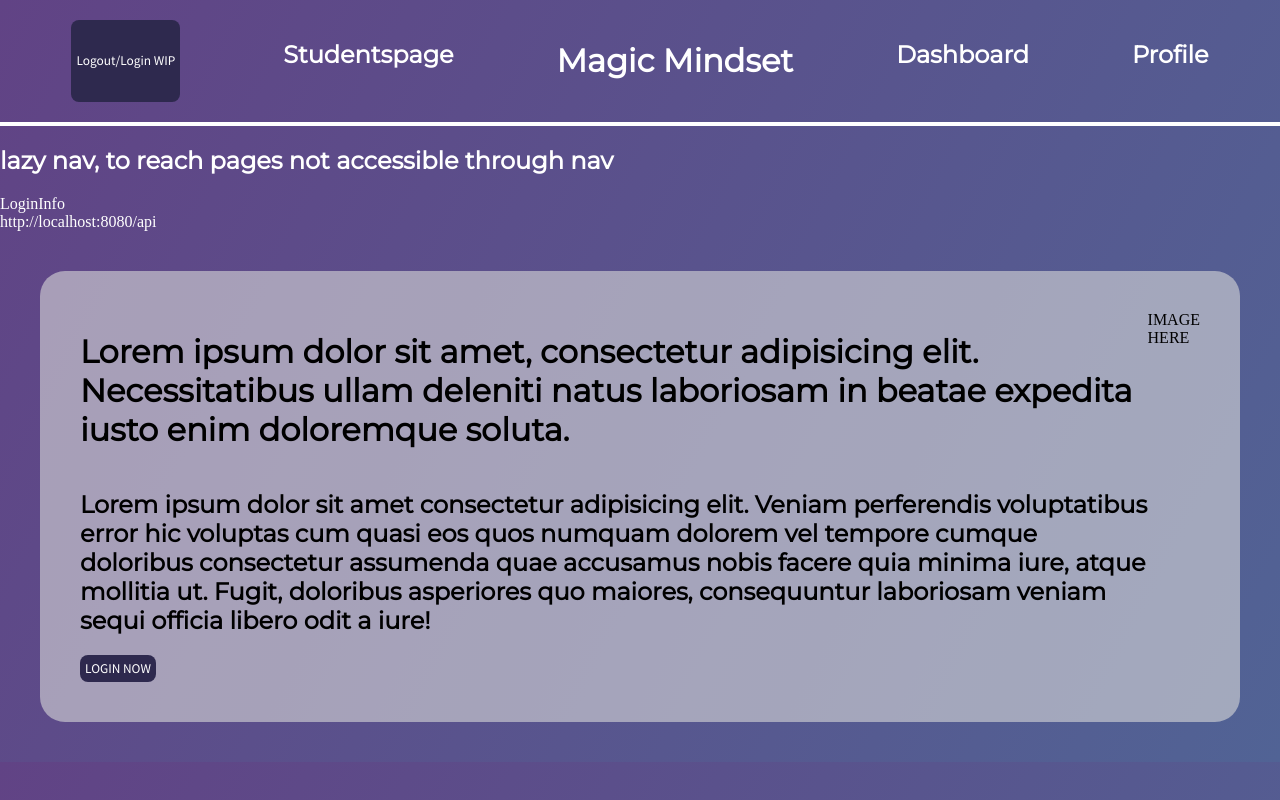
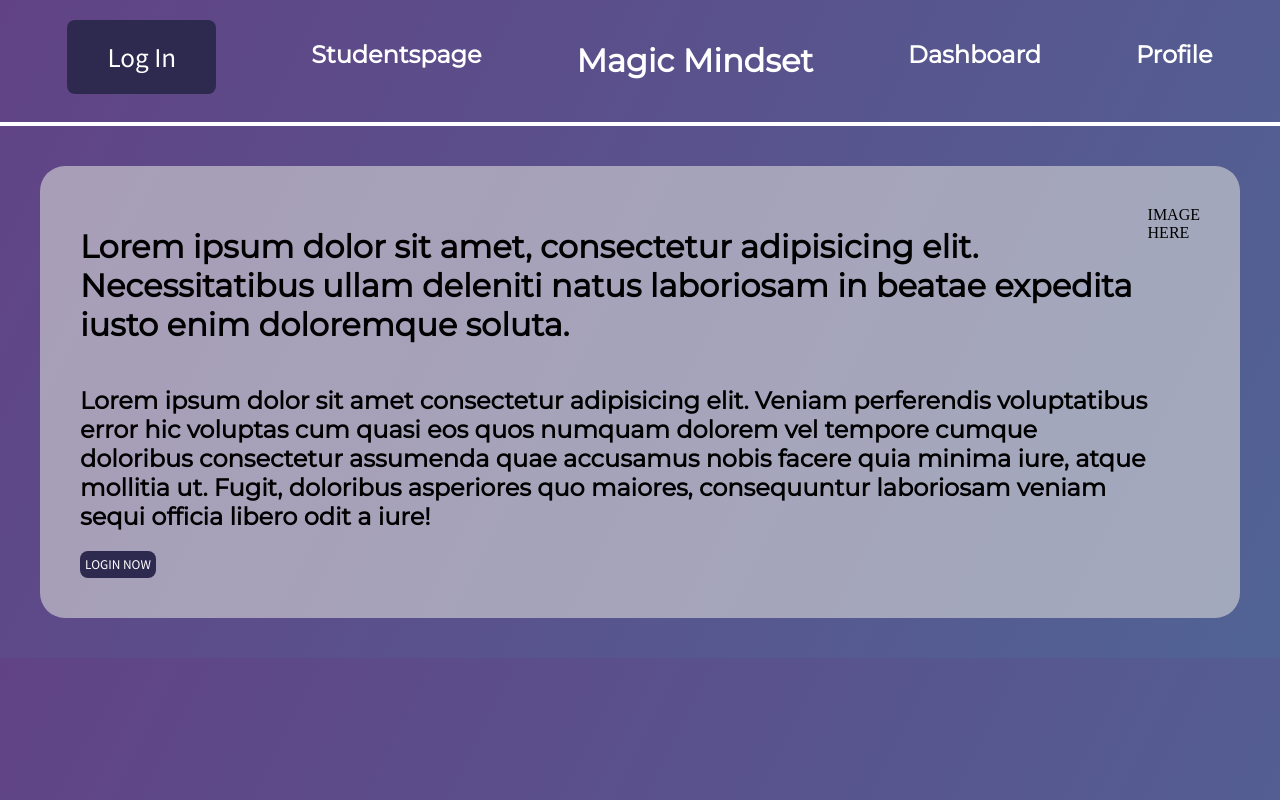
Before and after one commit to CryptForge/magic-mindset, a React (Vite) app in the folder website/: page / in a window 1280 px wide. Built offline with nearby package versions, Linux system fonts and the light colour scheme.

Commit message:
a working login/logout button in the header! (#42)

```diff
--- a/website/src/App.jsx
+++ b/website/src/App.jsx
@@ -38,14 +38,21 @@ function App() {
     });
   };
 
+  const logOut = () => {
+    setAuth({
+      authenticated: false,
+      info: null,
+    });
+    console.log("logged out");
+  };
+
   return (
     <AuthContext.Provider value={auth}>
       <div className="App background">
         <div>
-          <Header />
+          <Header logOut={logOut} />
         </div>
 
-        <div>{API_BASE}</div>
         <div className="container">
           <Routes>
             <Route path="/" element={<Home />} />
--- a/website/src/component/Header/Header.css
+++ b/website/src/component/Header/Header.css
@@ -14,6 +14,9 @@
   border-radius: 8px;
   padding: 5px;
   transition-duration: 0.5s;
+  text-align: center;
+  font-size: 1.7em;
+  padding: 20px 40px 20px 40px;
 }
 .headerbutton:hover {
   transform: scale(110%);
--- a/website/src/component/Header/Header.jsx
+++ b/website/src/component/Header/Header.jsx
@@ -1,12 +1,13 @@
 import React from "react";
 import { NavLink } from "react-router-dom";
 import "./Header.css";
+import LoginLogoutButton from "../LoginLogoutButton/LoginLogoutButton";
 
 const Header = (props) => {
   return (
     <div>
       <div className="headerflex">
-        <button className="headerbutton">Logout/Login WIP</button>
+        <LoginLogoutButton logOut={props.logOut} />
         <h2>
           <NavLink to="/studentspage">Studentspage</NavLink>
         </h2>
@@ -20,11 +21,6 @@ const Header = (props) => {
           <NavLink to="/profile">Profile</NavLink>
         </h2>
       </div>
-      <div>
-        <h2>lazy nav, to reach pages not accessible through nav</h2>
-        <NavLink to="/login">Login</NavLink>
-        <NavLink to="/info">Info</NavLink>
-      </div>
     </div>
   );
 };
--- /dev/null
+++ b/website/src/component/LoginLogoutButton/LoginLogoutButton.jsx
@@ -0,0 +1,24 @@
+import React from "react";
+import { useContext } from "react";
+import { AuthContext } from "../../AuthContext";
+import { Link } from "react-router-dom";
+
+const LoginLogoutButton = (props) => {
+  const auth = useContext(AuthContext);
+  if (auth.authenticated) {
+    return (
+      <Link to="/login">
+        <button className="headerbutton" onClick={props.logOut}>
+          Log Out
+        </button>
+      </Link>
+    );
+  }
+  return (
+    <Link to="/login">
+      <button className="headerbutton">Log In</button>
+    </Link>
+  );
+};
+
+export default LoginLogoutButton;
```
Also changed, not shown: website/src/component/LoginLogoutButton/LoginLogoutButton.css (added).
